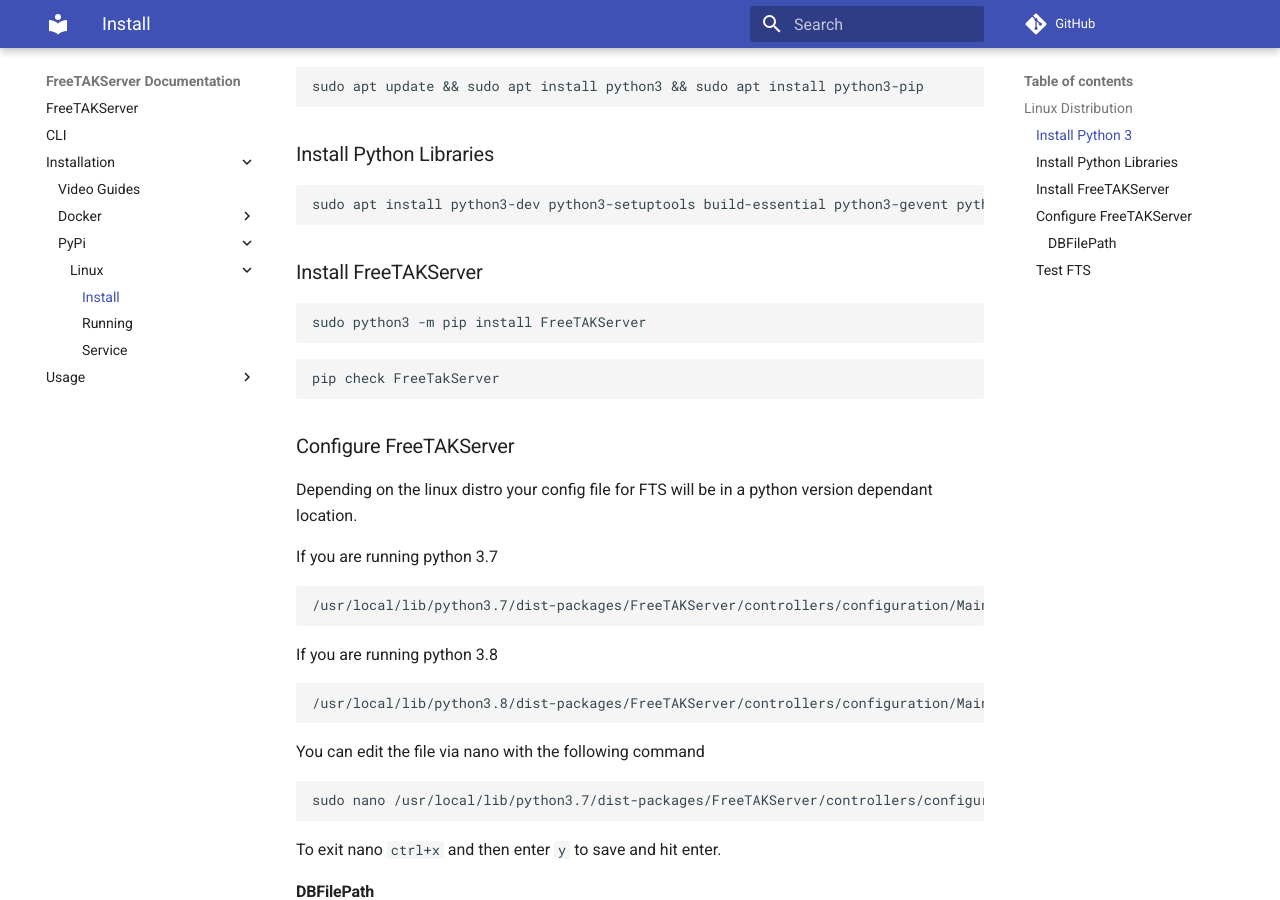
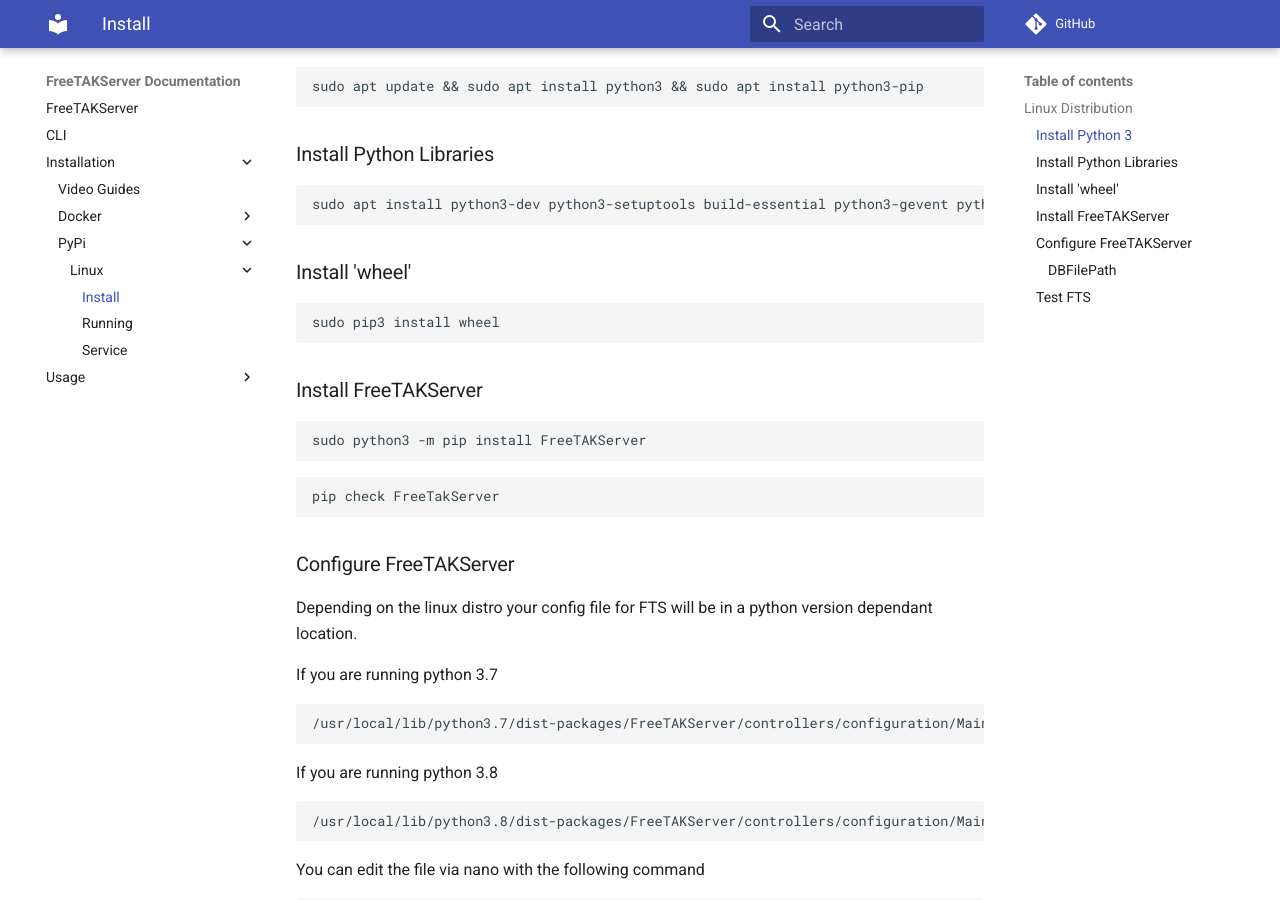
Before and after one commit to FreeTAKTeam/FreeTAKServer-User-Docs, an MkDocs documentation site: the page built from docs/docs/Installation/PyPi/Linux/Install.md, in a window 1280 px wide and 900 px high, scrolled down 333 px. Built offline with MkDocs 1.6.1 and Material for MkDocs 9.7.7, drawn with Linux system fonts in a browser that asks for light colours; comment, search, counter and statistics services are not loaded.

Commit message:
Update Install.md
On new version wheel isn't installed.

````diff
--- a/docs/docs/Installation/PyPi/Linux/Install.md
+++ b/docs/docs/Installation/PyPi/Linux/Install.md
@@ -14,6 +14,12 @@
 ```bash
 sudo apt install python3-dev python3-setuptools build-essential python3-gevent python3-lxml libcairo2-dev
 ```
+
+### Install 'wheel'
+```bash
+sudo pip3 install wheel
+```
+
 
 ### Install FreeTAKServer
 
````
